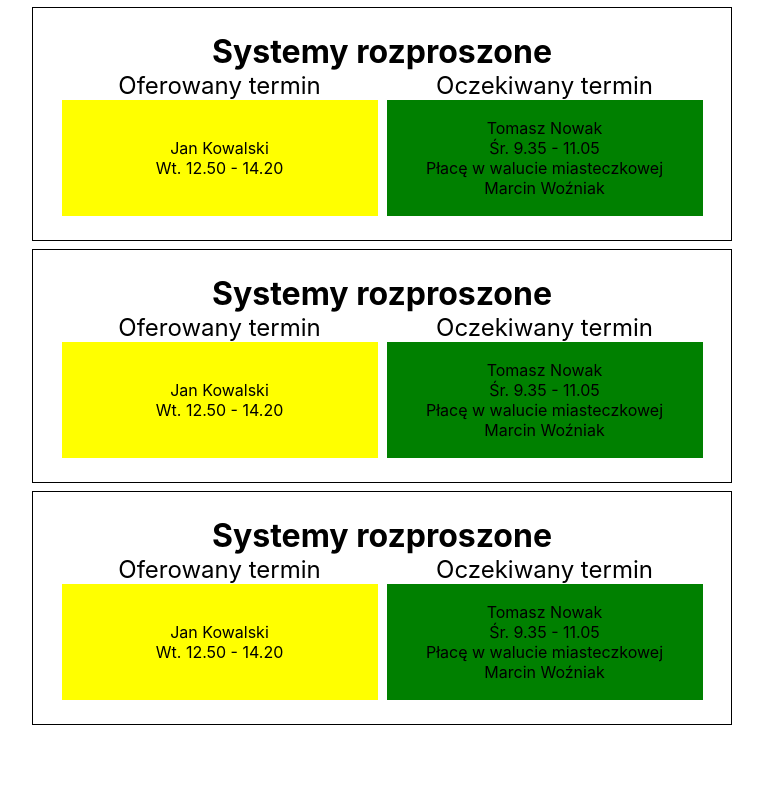
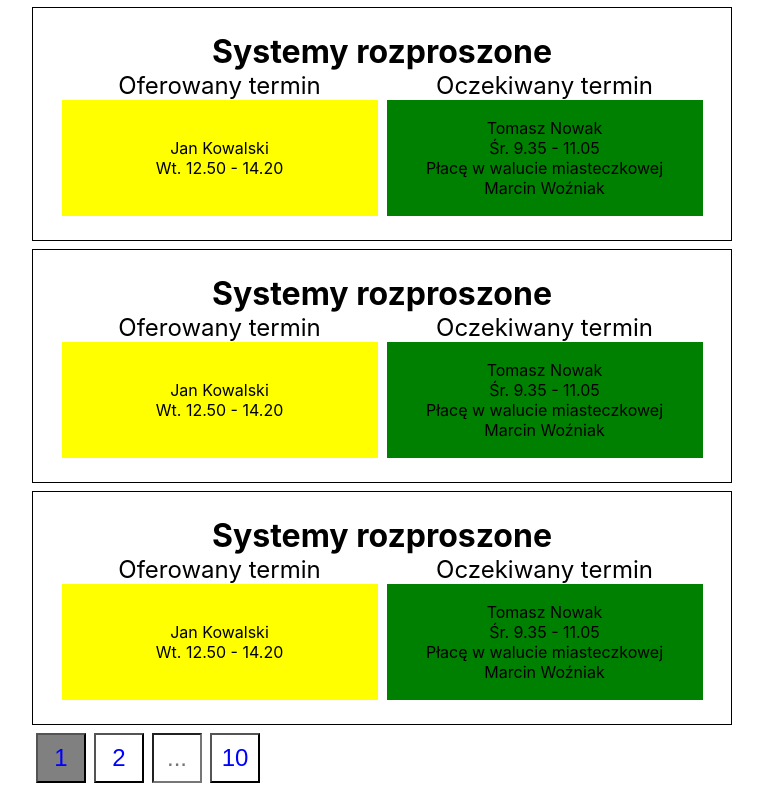
Before and after one commit to MarconZet/enroll-market, a React (Create React App) app in the folder react-app/: page /offers in a window 1280 px wide. Shown: the part 1715-2506 px from the top of the page, without its empty margins (292-1055 px from the left). Before the commit the page ends 2456 px from the top, so only its background shows below. Built offline with nearby package versions, Linux system fonts and the light colour scheme.

Commit message:
connecting pagination to redux

```diff
--- a/react-app/src/App.tsx
+++ b/react-app/src/App.tsx
@@ -2,7 +2,7 @@ import React from 'react';
 import { BrowserRouter, Switch, Route  } from "react-router-dom";
 import { Provider } from 'react-redux';
 import makeStore from './store/store';
-import OffersPage from './pages/OffersPage/OffersPage';
+import OffersListingPage from './pages/OffersListingPage/OffersListingPage';
 
 const App: React.FC = () => {
   return (
@@ -11,7 +11,7 @@ const App: React.FC = () => {
 			to do
 			<Switch>
 				<Route path="/offers">
-					<OffersPage />
+					<OffersListingPage />
 				</Route>
 				<Route path="/myOffers/fromMe"></Route>
 				<Route path="/myOffers/fromOthers"></Route>
--- a/react-app/src/components/Pagination/Pagination.tsx
+++ b/react-app/src/components/Pagination/Pagination.tsx
@@ -8,20 +8,23 @@ export interface PaginationProps {
 }
 
 export const Pagination: React.FC<PaginationProps> = ({ onPageChange, currentPage, totalPages }) => {
-    const [input, setInput] = useState<number>();
+    const [leftInput, setLeftInput] = useState<number | string>('');
+    const [rightInput, setRightInput] = useState<number | string>('');
 
-    const onChange: React.ChangeEventHandler<HTMLInputElement> = (event) => {
+    const onChange = (setter: (arg: number | string) => void): React.ChangeEventHandler<HTMLInputElement> => (event) => {
         const toNumber = +event.target.value
-        if (isNaN(toNumber) && toNumber > 0) {
-            setInput(toNumber)
+        if (!isNaN(toNumber) && toNumber > 0) {
+            setter(toNumber);
+            return;
         }
 
-        setInput(undefined);
+        setter('');
     }
 
-    const onBlur: React.FocusEventHandler<HTMLInputElement> = (event) => {
-        if (typeof input !== 'undefined') {
+    const onBlur = (setter: (arg: number | string) => void, input: number | string): React.FocusEventHandler<HTMLInputElement> => (event) => {
+        if (typeof input === 'number') {
             onPageChange(input);
+            setter('');
         }
     }
 
@@ -29,7 +32,7 @@ export const Pagination: React.FC<PaginationProps> = ({ onPageChange, currentPag
         <P.Wrapper>
             <P.Button isCurrentPage={currentPage === 1} onClick={(e) => onPageChange(1)}>1</P.Button>
 
-            {(totalPages > 3) && (currentPage > 2) && (<P.Input value={input} placeholder="..." />)}
+            {(totalPages > 3) && (currentPage > 2) && (<P.Input onChange={onChange(setLeftInput)} onBlur={onBlur(setLeftInput, leftInput)} value={leftInput} placeholder="..." />)}
 
             {(totalPages > 3) && (currentPage > 2) && (<P.Button onClick={(e) => onPageChange(currentPage-1)}>{currentPage-1}</P.Button>)}
 
@@ -37,7 +40,7 @@ export const Pagination: React.FC<PaginationProps> = ({ onPageChange, currentPag
 
             {(totalPages > 2) && (currentPage < totalPages-1) && (<P.Button onClick={(e) => onPageChange(currentPage+1)}>{currentPage+1}</P.Button>)}
 
-            {(totalPages > 3) && (currentPage < totalPages-1) && (<P.Input onChange={onChange} onBlur={onBlur} value={input} placeholder="..." />)}
+            {(totalPages > 3) && (currentPage < totalPages-1) && (<P.Input onChange={onChange(setRightInput)} onBlur={onBlur(setRightInput, rightInput)} value={rightInput} placeholder="..." />)}
 
             {(totalPages > 1) && (<P.Button isCurrentPage={currentPage === totalPages} onClick={(e) => onPageChange(totalPages)}>{totalPages}</P.Button>)}
         </P.Wrapper>
--- a/react-app/src/pages/OffersPage/OffersPage.tsx
+++ b/react-app/src/pages/OffersListingPage/OffersListingPage.tsx
@@ -1,8 +1,15 @@
+import { useSelector, useDispatch } from 'react-redux';
 import { FiltersColumn } from '../../components/FiltersColumn/FiltersColumn';
 import OneForOneTile from '../../components/OneForOneTile/OneForOneTile';
+import { Pagination } from '../../components/Pagination/Pagination';
+import { OffersListingPageSelector } from '../../store/offersListing/selectors';
 import * as P from './parts';
+import * as A from '../../store/offersListing/actions';
 
-export const OffersPage: React.FC = () => {
+export const OffersListingPage: React.FC = () => {
+    const dispatch = useDispatch();
+    const currentPage = useSelector(OffersListingPageSelector);
+
     const mockFiltersProps = {
         submitCallback: (data: any) => {
             console.log(data);
@@ -34,6 +41,10 @@ export const OffersPage: React.FC = () => {
 
     const mockOffers = Array(10).fill(mockOffer);
 
+    const onPageChange = (page: number) => {
+        dispatch(A.changePage(page));
+    }
+
     return (
         <P.Wrapper>
             <P.FiltersContainer>
@@ -41,9 +52,10 @@ export const OffersPage: React.FC = () => {
             </P.FiltersContainer>
             <P.OffersContainer>
                 {mockOffers.map((offer) => <OneForOneTile {...offer} />)}
+                <Pagination currentPage={currentPage} totalPages={10} onPageChange={onPageChange} />
             </P.OffersContainer>
         </P.Wrapper>
     );
 };
 
-export default OffersPage;
+export default OffersListingPage;
--- a/react-app/src/store/applicationState.ts
+++ b/react-app/src/store/applicationState.ts
@@ -1,5 +1,7 @@
 import { TestState } from "./test/constants";
+import { OffersListingState } from './offersListing/constants';
 
 export interface ApplicationState {
     test: TestState,
+    offersListing: OffersListingState,
 };
--- /dev/null
+++ b/react-app/src/store/offersListing/actions.ts
@@ -0,0 +1,6 @@
+import { OffersListingAction, OffersListingActionType } from './constants';
+
+export const changePage = (page: number): OffersListingAction => ({
+    type: OffersListingActionType.ChangePage,
+    page,
+});
--- /dev/null
+++ b/react-app/src/store/offersListing/constants.ts
@@ -0,0 +1,16 @@
+export enum OffersListingActionType {
+    ChangePage = 'offersListing/CHANGE_PAGE',
+};
+
+export type OffersListingAction = {
+    type: OffersListingActionType.ChangePage,
+    page: number;
+};
+
+export interface OffersListingState {
+    page: number;
+};
+
+export const InitialOffersListingState: OffersListingState = {
+    page: 1,
+};
--- /dev/null
+++ b/react-app/src/store/offersListing/reducers.ts
@@ -0,0 +1,15 @@
+import * as C from './constants';
+
+export const offersListingReducer = (state = C.InitialOffersListingState, action: C.OffersListingAction): C.OffersListingState => {
+    switch (action.type) {
+        case C.OffersListingActionType.ChangePage:
+            return {
+                ...state,
+                page: action.page,
+            };
+        default:
+            return state;
+    }
+};
+
+export default offersListingReducer;
--- /dev/null
+++ b/react-app/src/store/offersListing/selectors.ts
@@ -0,0 +1,3 @@
+import { ApplicationState } from "../applicationState";
+
+export const OffersListingPageSelector = (state: ApplicationState) => state.offersListing.page;
--- a/react-app/src/store/rootReducer.ts
+++ b/react-app/src/store/rootReducer.ts
@@ -1,9 +1,11 @@
 import { combineReducers } from "redux";
 import testReducer from "./test/reducers";
+import offersListingReducer from './offersListing/reducers';
 
 // TODO: fill reducers object
 const rootReducer = combineReducers({
     test: testReducer,
+    offersListing: offersListingReducer,
 });
 
 export default rootReducer;
```
Also changed, not shown: react-app/src/pages/OffersListingPage/parts.ts (renamed from react-app/src/pages/OffersPage/parts.ts).
